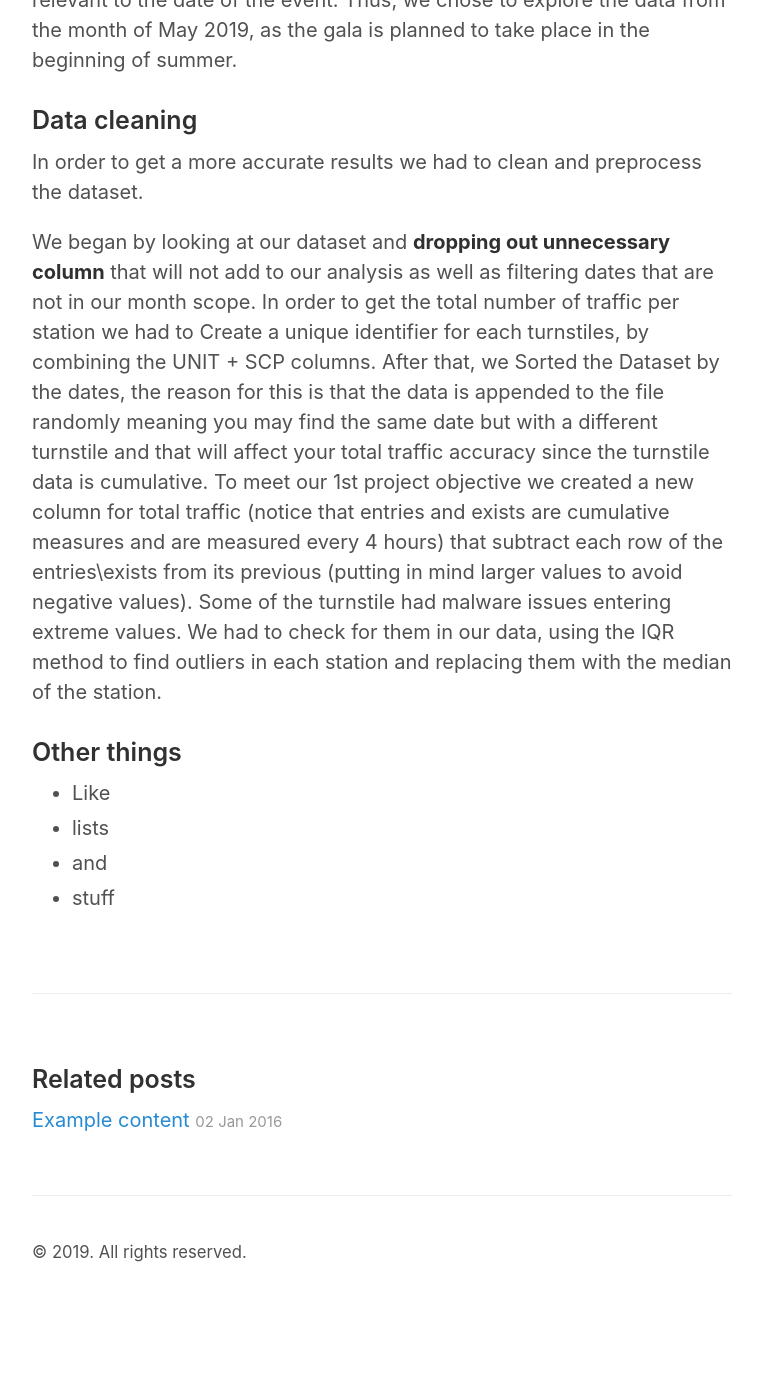
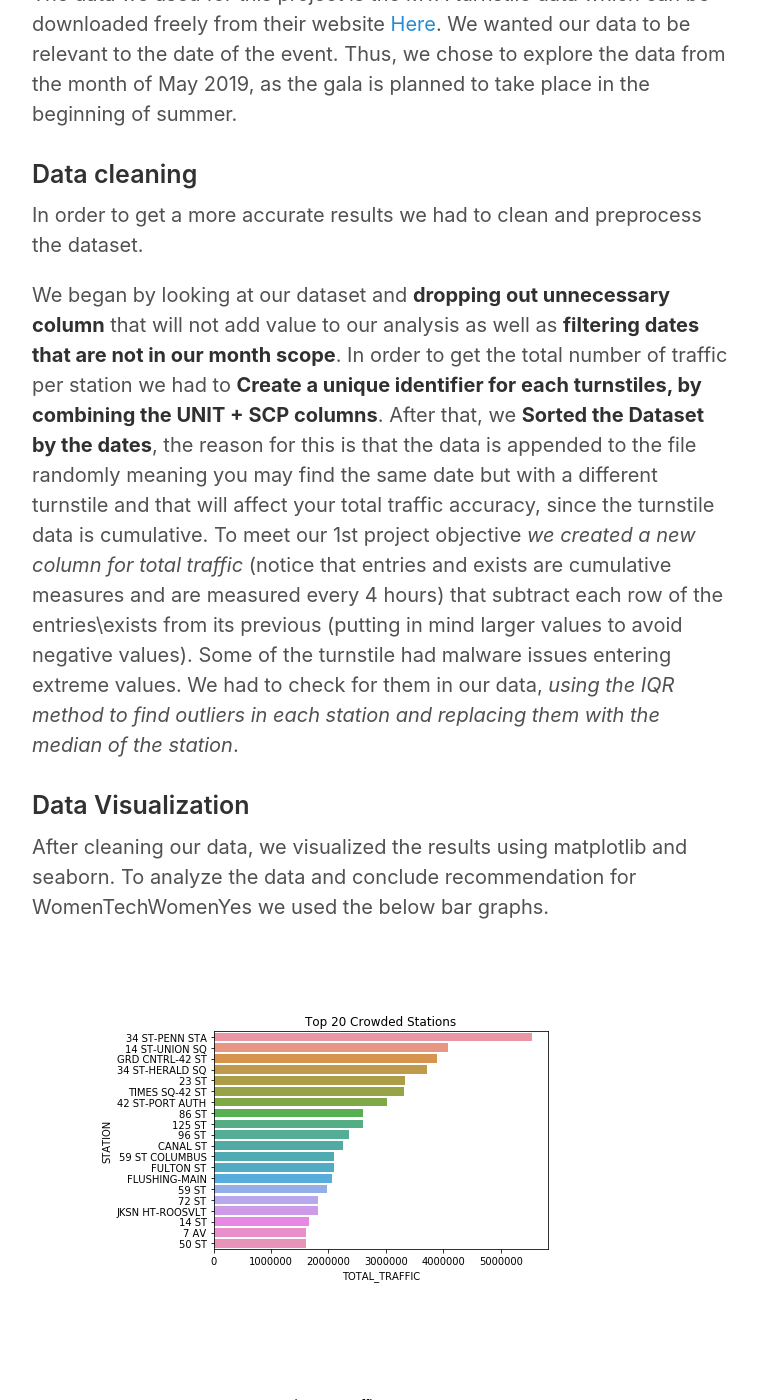
Before and after one commit to Sarahalq/Sarahalq.github.io, a Jekyll site: the page built from _posts/2019-09-7-Testing-Local-Images.md, in a window 1280 px wide and 1400 px high, scrolled down 1491 px. Shown: the whole window, without its empty margins (258-1021 px from the left). Built offline with Jekyll 4.4.1, drawn with Linux system fonts in a browser that asks for light colours; before the commit the page ends 2797 px from its top, so only the background shows below that; some of the changed text lies outside the part shown.

Commit message:
adding graphs

````diff
--- a/_posts/2019-09-7-Testing-Local-Images.md
+++ b/_posts/2019-09-7-Testing-Local-Images.md
@@ -15,15 +15,15 @@ title: Data Analysis of MTA Turnstile Data
 ---
 ```
 
-###Project objective:
+### Project objective
 Maximize the WomenTechWomenYes annual gala attendance and contribution.
 
-###Problem statement:
+### Problem statement
 * Deploying street teams effectively
 * Targeting the right people
 
 
-###Project Design
+### Project Design
 
 In order to create a strategy for the street team, we needed to use the MTA turnstile data to find the top stations with the highest traffic record, the dates with the most number of riders for each station and locating stations that are near tech companies.
 
@@ -36,8 +36,20 @@ We wanted our data to be relevant to the date of the event. Thus, we chose to ex
 ### Data cleaning
 In order to get a more accurate results we had to clean and preprocess the dataset.
 
-We began by looking at our dataset and **dropping out unnecessary column** that will not add to our analysis as well as filtering dates that are not in our month scope.
-In order to get the total number of traffic per station we had to Create a unique identifier for each turnstiles, by combining the UNIT + SCP columns. After that, we Sorted the Dataset by the dates, the reason for this is that the data is appended to the file randomly meaning you may find the same date but with a different turnstile and that will affect your total traffic accuracy since the turnstile data is cumulative. To meet our 1st project objective we created a new column for total traffic (notice that entries and exists are cumulative measures and are measured every 4 hours) that subtract each row of the entries\exists from its previous (putting in mind larger values to avoid negative values). Some of the turnstile had malware issues entering extreme values. We had to check for them in our data, using the IQR method to find outliers in each station and replacing them with the median of the station.
+We began by looking at our dataset and **dropping out unnecessary column** that will not add value to our analysis as well as **filtering dates that are not in our month scope**. In order to get the total number of traffic per station we had to **Create a unique identifier for each turnstiles, by combining the UNIT + SCP columns**. After that, we **Sorted the Dataset by the dates**, the reason for this is that the data is appended to the file randomly meaning you may find the same date but with a different turnstile and that will affect your total traffic accuracy, since the turnstile data is cumulative. To meet our 1st project objective *we created a new column for total traffic* (notice that entries and exists are cumulative measures and are measured every 4 hours) that subtract each row of the entries\exists from its previous (putting in mind larger values to avoid negative values). Some of the turnstile had malware issues entering extreme values. We had to check for them in our data, *using the IQR method to find outliers in each station and replacing them with the median of the station*.
+
+### Data Visualization
+After cleaning our data, we visualized the results using matplotlib and seaborn.
+To analyze the data and conclude recommendation for WomenTechWomenYes we used the below bar graphs.
+
+![Image test]({{ site.url }}/images/Station.jpg)
+
+![Image test]({{ site.url }}/images/Month.jpg)
+
+
+
+The results above help us to know what are the stations we should send our street team too and in what days. In order to get the most signatures, we believe that we should target the most crowded stations and to make sure that we are talking to the right people we should target the top stations that are near tech companies to meet our target audience.
+
 
 ### Other things
 * Like
````
Also changed, not shown: images/Month.JPG (added), images/Station.JPG (added), 2 other files.
